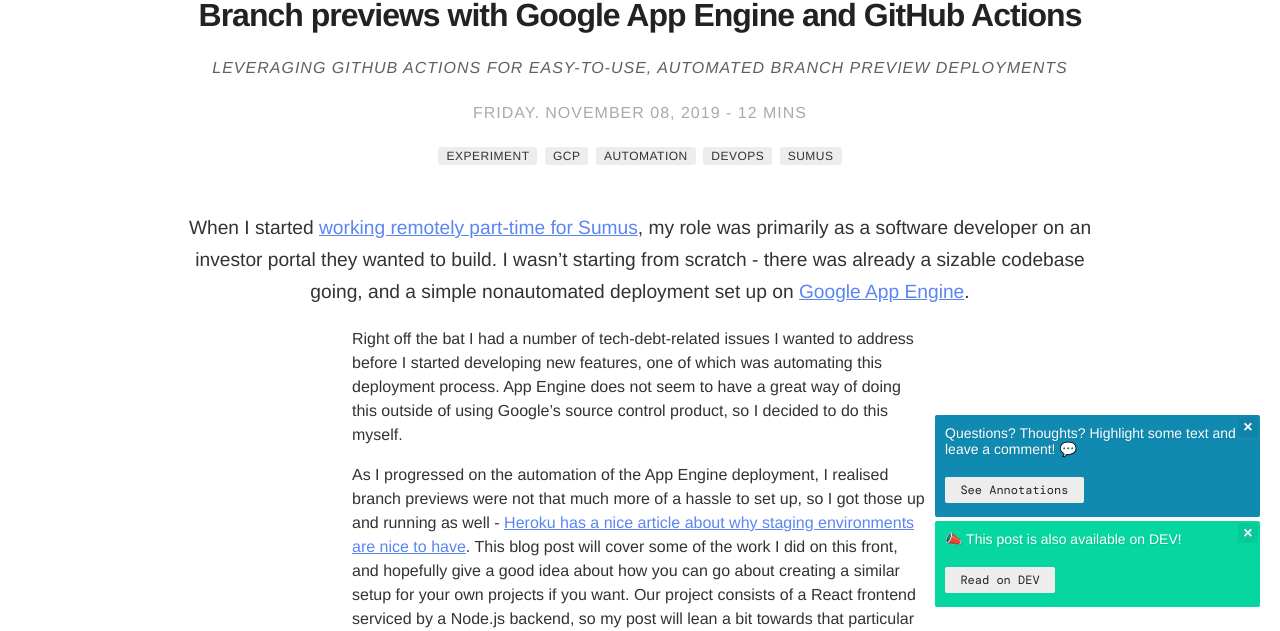
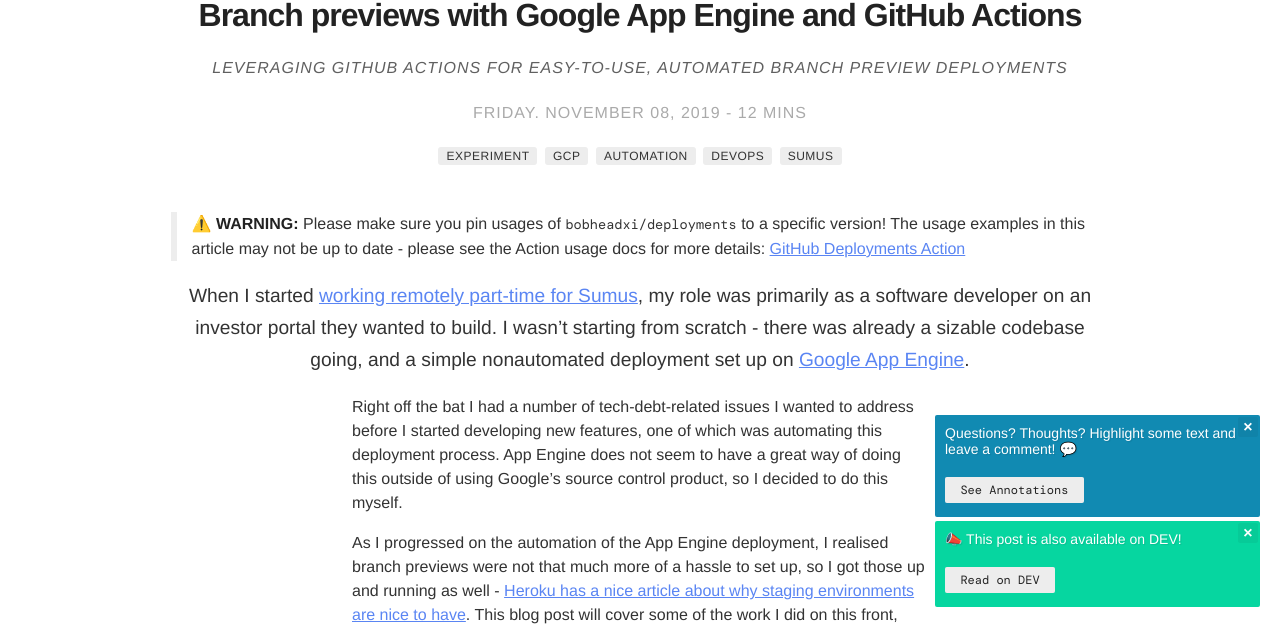
Before and after one commit to bobheadxi/bobheadxi.github.io, a Jekyll site: the page built from content/_posts/2019-11-8-appengine-branch-previews.md, in a window 1280 px wide and 900 px high, cut to the strip 269-900 px from the top of the window. Built offline with Jekyll 4.4.1, drawn with Linux system fonts in a browser that asks for light colours; nearby versions of some CDN libraries; emoji names are drawn with the system emoji font; some web fonts are replaced; a style sheet for code colours, icons or effects is not loaded.

Commit message:
add warning about usage being outdated

```diff
--- a/content/_posts/2019-11-8-appengine-branch-previews.md
+++ b/content/_posts/2019-11-8-appengine-branch-previews.md
@@ -18,6 +18,8 @@
   type: DEV
   url: https://dev.to/bobheadxi/branch-previews-with-google-app-engine-and-github-actions-3pco
 ---
+
+> **⚠️ WARNING:** Please make sure you pin usages of `bobheadxi/deployments` to a specific version! The usage examples in this article may not be up to date - please see the Action usage docs for more details: [GitHub Deployments Action](https://github.com/marketplace/actions/github-deployments)
 
 When I started [working remotely part-time for Sumus](/experience/sumus), my role was primarily as a software developer
 on an investor portal they wanted to build. I wasn't starting from scratch - there
```
